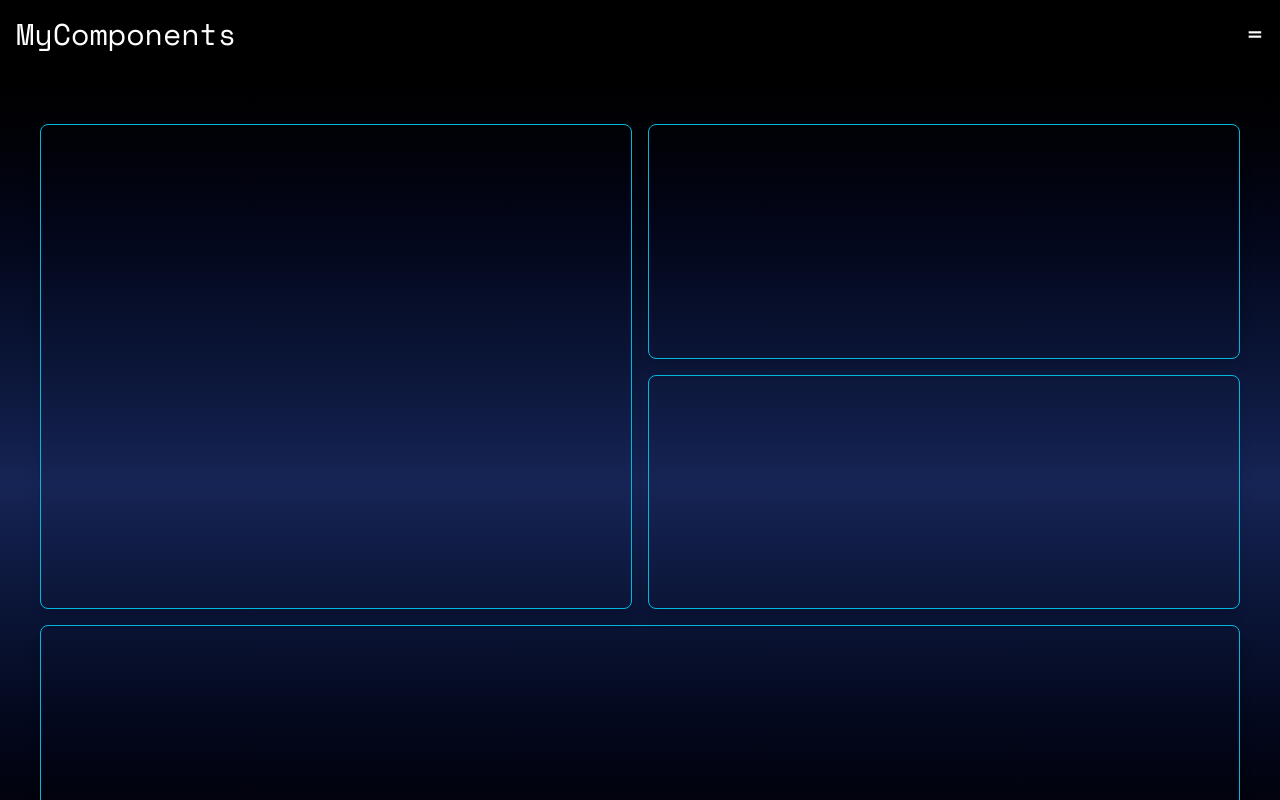
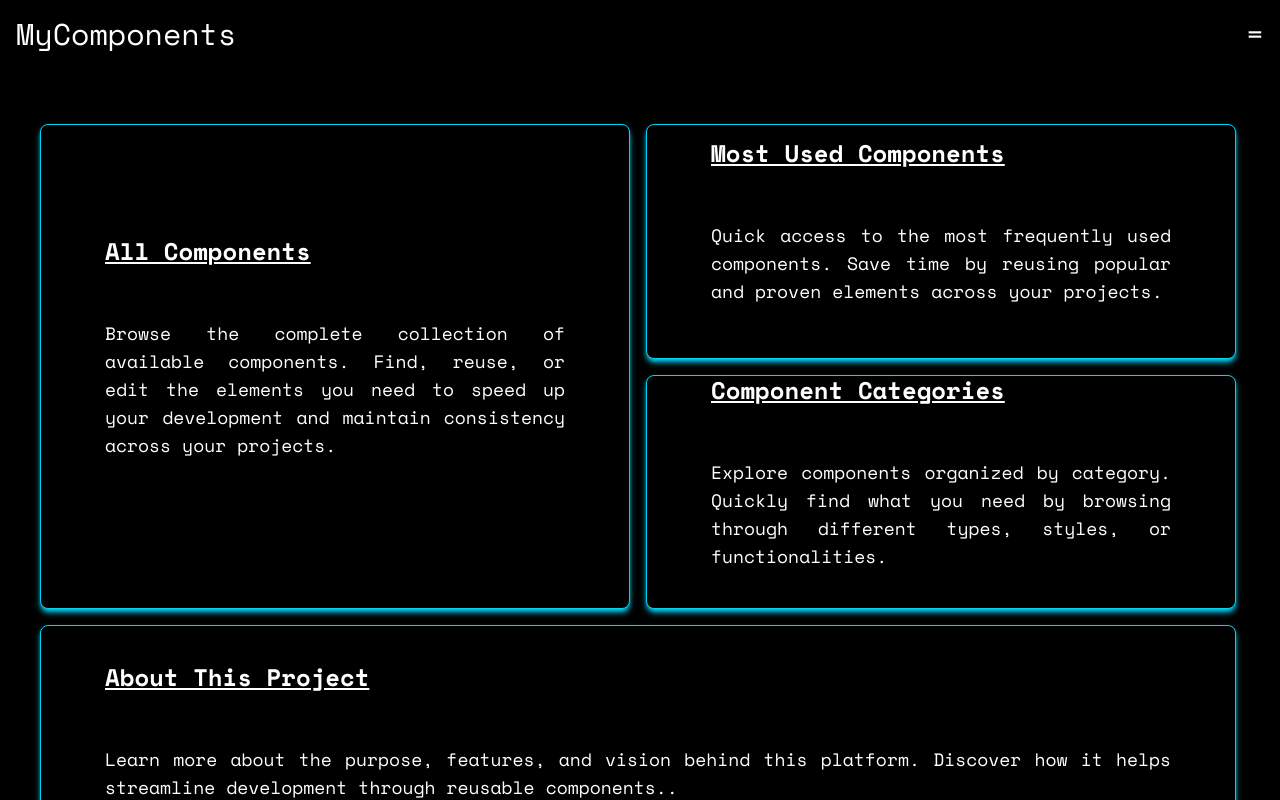
Before and after one commit to UGALDEMMJ/mycomponents-frontend, a React (Vite) app: page /dashboard in a window 1280 px wide. Shown: the top 800 px of the page. Built offline with nearby package versions, Linux system fonts and the light colour scheme.

Commit message:
Implementation of sidebar and start of stilization of the dashboard

```diff
--- a/package.json
+++ b/package.json
@@ -11,6 +11,7 @@
   },
   "dependencies": {
     "@gsap/react": "^2.1.2",
+    "@heroicons/react": "^2.2.0",
     "@tailwindcss/vite": "^4.0.9",
     "@types/react-router-dom": "^5.3.3",
     "axios": "^1.8.1",
--- a/src/components/Sidebar.tsx
+++ b/src/components/Sidebar.tsx
@@ -2,6 +2,10 @@ import React from 'react'
 
 export const Sidebar = () => {
   return (
-    <div>Sidebar</div>
+    <div className='p-3'>
+      <h1 className='text-gray-400'>
+        Contenido del Sidebar
+      </h1>
+    </div>
   )
 }
--- a/src/layout/Layouth.tsx
+++ b/src/layout/Layouth.tsx
@@ -10,21 +10,22 @@ const Layouth = () => {
         setShowSidebar(!showSidebar);
     };
     return (
-        <div className="flex min-h-screen flex-col bg-gradient-to-b from-black via-blue-950 to-black">
+        <div className="flex min-h-screen flex-col bg-black">
             {/* Pasa funcion para usar el sidebar */}
             <Header onToggleSidebar={toggleSidebar} />
             <div className="flex flex-1">
-                <main className="flex-1 p-4">
+                <main className="flex-1 p-4 transition-all duration-1000 ease-in-out">
                     <Outlet />
                 </main>
-                {showSidebar && (
-                    <aside className="w-64 bg-gray-100">
+                 <aside className={`bg-black border-b-4 border-s-4 border-amber-200 rounded-2xl transition-all duration-1000 ease-in-out
+                    ${showSidebar ? 'w-64 opacity-90 translate-x-0' : 'translate-x-full w-0 overflow-hidden'}`}>
+                    <div className={`${showSidebar ? '' : 'fixed right-0 top-0 pointer-events-none opacity-0 translate-x-full'}
+                         transition-all duration-1000 ease-in-out`}>
                         <Sidebar />
-                    </aside>
-                )}
+                    </div>
+                </aside>
             </div>
-
-            <Footer />
+                <Footer />
         </div>
     );
 };
--- a/src/pages/Dashboard.tsx
+++ b/src/pages/Dashboard.tsx
@@ -1,37 +1,73 @@
-import React from 'react'
-import { Link } from 'react-router-dom'
+import React from "react";
+import { Link } from "react-router-dom";
 const Dashboard: React.FC = () => {
   return (
-    <div className='grid grid-cols-2 grid-rows-3 md:grid-cols-2 md:grid-rows-3 gap-4 p-6 h-screen
-    bg-transparent
-    '>
-
+    <div className="grid grid-cols-2 grid-rows-3 md:grid-cols-2 md:grid-rows-3 gap-4 p-6 h-screen font-space-mono">
       {/*Primer card*/}
-      <Link to={'/'}
-      className='realtive col-span-1 row-span-1 md:col-span-1 md:row-span-2 p-6 border
-      rounded-lg shadow-lg flex items-center justify-center group border-cyan-500'>
+      <Link
+        to={"/"}
+        className="relative col-span-1 row-span-1 md:col-span-1 md:row-span-2 p-6 border
+      rounded-lg shadow-md flex items-center justify-center group bg-black shadow-cyan-400
+      border-cyan-400">
+        <div className="text-justify">
+          <h2 className="text-white underline transition-opacity duration-300 font-bold text-2xl pb-3 pl-10">
+            All Components
+          </h2>
+          <p className="text-lg text-white p-10">
+            Browse the complete collection of available components. Find, reuse, or edit the elements you need to speed up your development and maintain consistency across your projects.
+          </p>
+        </div>
       </Link>
 
       {/*Segundo card*/}
-      <Link to={'/'}
-      className='realtive col-span-2 row-span-1 md:col-span-1 md:row-span-1 p-6 border
-      rounded-lg shadow-lg flex items-center justify-center group border-cyan-500'>
+      <Link
+        to={"/"}
+        className="realtive col-span-2 row-span-1 md:col-span-1 md:row-span-1 p-6 border
+      rounded-lg shadow-md flex items-center justify-center group bg-black shadow-cyan-400 border-cyan-400"
+      >
+        <div className="text-justify">
+          <h2 className="text-white underline transition-opacity duration-300 font-bold text-2xl pb-3 pl-10">
+            Most Used Components
+          </h2>
+          <p className="text-lg text-white p-10">
+            Quick access to the most frequently used components. Save time by reusing popular and proven elements across your projects.
+          </p>
+        </div>
       </Link>
 
       {/*Tercer card*/}
-      <Link to={'/'}
-      className='realtive col-span-2 row-span-2 md:col-span-1 md:row-span-1 p-6 border
-      rounded-lg shadow-lg flex items-center justify-center group border-cyan-500'>
+      <Link
+        to={"/"}
+        className="realtive col-span-2 row-span-2 md:col-span-1 md:row-span-1 p-6 border
+      rounded-lg shadow-md flex items-center justify-center group bg-black shadow-cyan-400 border-cyan-400"
+      >
+         <div className="text-justify">
+          <h2 className="text-white underline transition-opacity duration-300 font-bold text-2xl pb-3 pl-10">
+            Component Categories
+          </h2>
+          <p className="text-lg text-white p-10">
+            Explore components organized by category. Quickly find what you need by browsing through different types, styles, or functionalities.
+          </p>
+        </div>
       </Link>
 
       {/*Cuarto card*/}
-      <Link to={'/'}
-      className='realtive col-span-1 row-span-3  md:col-span-2 md:row-span-2 p-6 border
-      rounded-lg shadow-lg flex items-center justify-center group border-cyan-500'>
+      <Link
+        to={"/"}
+        className="realtive col-span-1 row-span-3  md:col-span-2 md:row-span-2 p-6 border
+      rounded-lg shadow-md flex items-center justify-center group bg-black shadow-cyan-400 border-cyan-400"
+      >
+         <div className="text-justify">
+          <h2 className="text-white underline transition-opacity duration-300 font-bold text-2xl pb-3 pl-10">
+            About This Project
+          </h2>
+          <p className="text-lg text-white p-10">
+            Learn more about the purpose, features, and vision behind this platform. Discover how it helps streamline development through reusable components..
+          </p>
+        </div>
       </Link>
+    </div>
+  );
+};
 
-    </div>
-  )
-}
-
-export default Dashboard
+export default Dashboard;
```
Also changed, not shown: src/index.css (line endings or trailing spaces), 1 other file (tests, documents, lock files or other folders).
